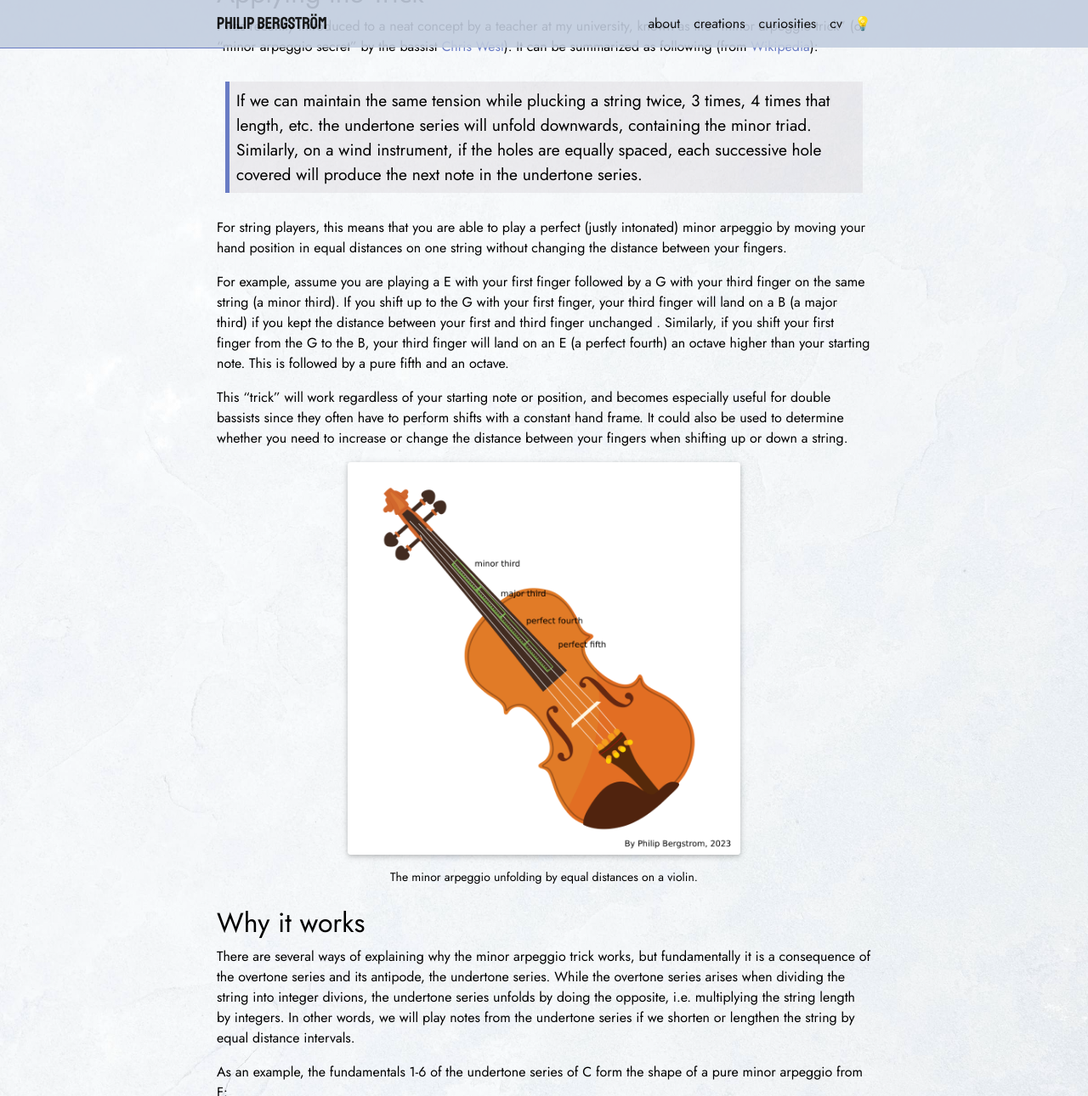
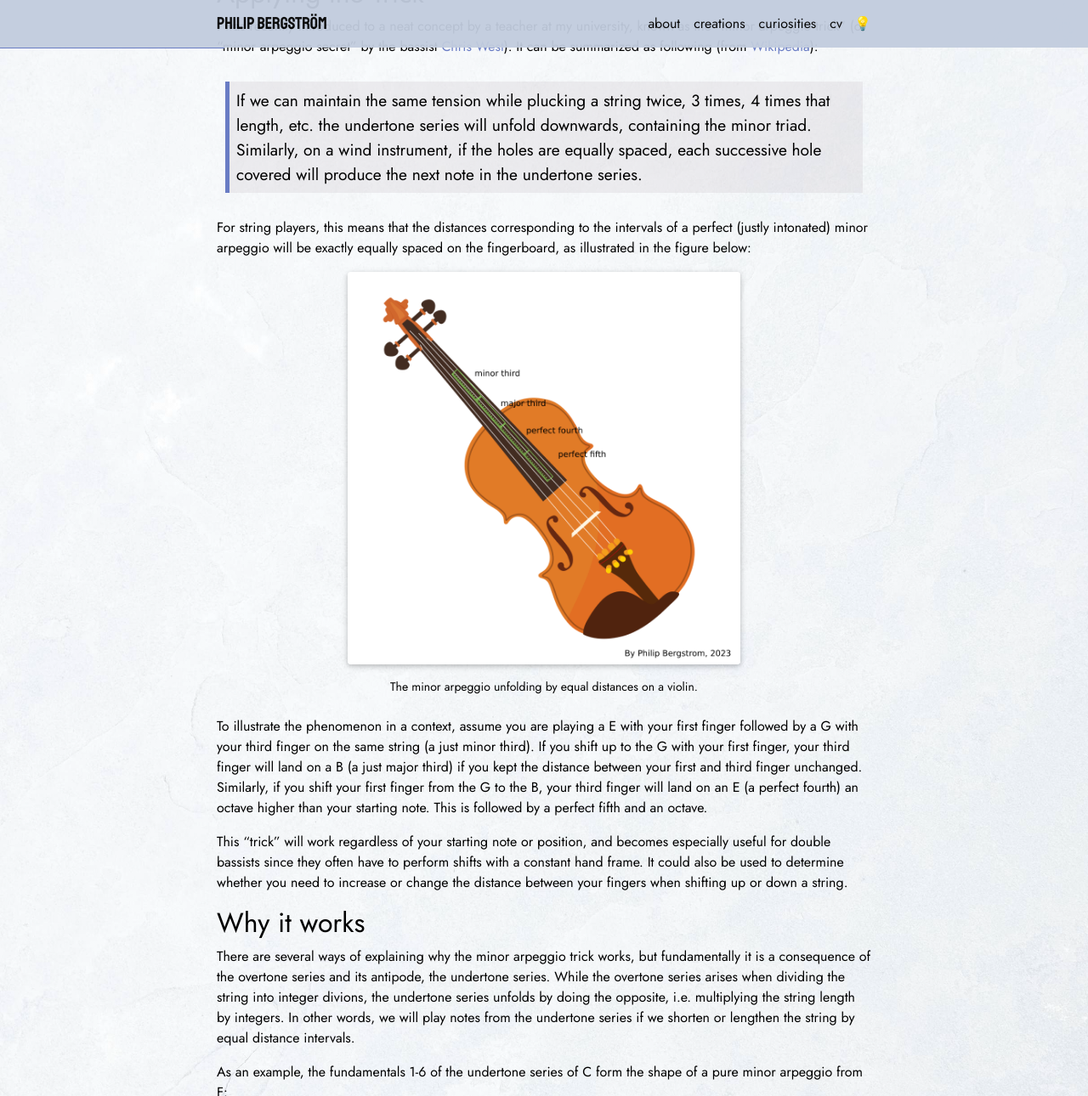
Before and after one commit to phber/phber.github.io, a Jekyll site: the page built from _projects/minor-arpeggio.md, in a window 1280 px wide and 1400 px high, scrolled down 244 px, cut to the strip 0-1290 px from the top of the window. Shown: the whole strip at 85% size. Built offline with Jekyll 4.4.1, drawn with Linux system fonts in a browser that asks for light colours; comment, search, counter and statistics services are not loaded; a style sheet for code colours, icons or effects is not loaded; some of the changed text lies outside the part shown.

Commit message:
Fix theme and minor arpeggio content.

```diff
--- a/_layouts/about.html
+++ b/_layouts/about.html
@@ -9,6 +9,9 @@
   {%- endif -%}
   {% include head.html %}
   <style>
+    .navbar-nav > .active > a, .navbar-nav > li > a:hover {
+      color: #697cc4!important;
+    }
     .navbar {
       background-color: rgba(0, 0, 0, 0) !important;
     }
--- a/_projects/minor-arpeggio.md
+++ b/_projects/minor-arpeggio.md
@@ -2,7 +2,7 @@
 layout: post
 title: The "Minor Arpeggio Trick"
 date:   2023-06-26
-description: Using the overtone series to play in pure intonation.
+description: Using the overtone series to play in just intonation on string instruments.
 img: assets/img/arpeggiosecret.jpg
 ---
 
@@ -12,17 +12,16 @@
 
 >If we can maintain the same tension while plucking a string twice, 3 times, 4 times that length, etc. the undertone series will unfold downwards, containing the minor triad. Similarly, on a wind instrument, if the holes are equally spaced, each successive hole covered will produce the next note in the undertone series.
 
-For string players, this means that you are able to play a perfect (justly intonated) minor
-arpeggio by moving your hand position in equal distances on one string without changing the distance between your fingers.
+For string players, this means that the distances corresponding to the intervals of a perfect (justly intonated) minor arpeggio will be exactly equally spaced on the fingerboard, as illustrated in the figure below:
 
-For example, assume you are playing a E with your first finger followed by a G with your third finger on the same string (a minor third). If you shift up to the G with your first finger, your third finger will land on a B (a major third) if you kept the distance between your first and third finger unchanged . Similarly, if you shift your first finger from the G to the B, your third finger will land on an E (a perfect fourth) an octave higher than your starting note. This is followed by a pure fifth and an octave.
+{% include figure.html center=true width="60%" path="assets/img/arpeggiosecret.jpg" class="img-fluid rounded z-depth-1" zoomable=true%}
+<div class="caption">
+The minor arpeggio unfolding by equal distances on a violin.
+</div>
+
+To illustrate the phenomenon in a context, assume you are playing a E with your first finger followed by a G with your third finger on the same string (a just minor third). If you shift up to the G with your first finger, your third finger will land on a B (a just major third) if you kept the distance between your first and third finger unchanged. Similarly, if you shift your first finger from the G to the B, your third finger will land on an E (a perfect fourth) an octave higher than your starting note. This is followed by a perfect fifth and an octave.
 
 This "trick" will work regardless of your starting note or position, and becomes especially useful for double bassists since they often have to perform shifts with a constant hand frame. It could also be used to determine whether you need to increase or change the distance between your fingers when shifting up or down a string.
-
-{% include figure.html center=true width="60%" path="assets/img/arpeggiosecret.jpg" class="img-fluid rounded z-depth-1" zoomable=true%}
- <div class="caption">
-The minor arpeggio unfolding by equal distances on a violin.
-</div>
 
 ## Why it works
 
@@ -50,4 +49,4 @@
 The minor arpeggio from F3 derived from the undertone series on C.
 </div>
 
-Consequently, we are playing notes from the undertone series on C when we are using the minor arpeggio trick to play an F minor arpeggio on one string.
+If you want to further explore how to apply this concept on the double bass, check out the book *Fractal Fingering* by bassist [David Allen Moore](https://www.fractalbassist.com/).
--- a/_sass/_base.scss
+++ b/_sass/_base.scss
@@ -202,7 +202,7 @@
   box-shadow: none;
   //border-bottom: 1px solid var(--global-divider-color);
   background-color: var(--global-navbar-color);
-  opacity: 0.9;
+  opacity: 0.95;
 }
 
 
--- a/_sass/_themes.scss
+++ b/_sass/_themes.scss
@@ -59,7 +59,7 @@
   --global-text-color: #{$grey-color-light};
   --global-text-color-light: #{$grey-color-light};
   --global-theme-color: #9ea8cc;
-  --global-hover-color: #adb3c9;
+  --global-hover-color: #9ea8cc;
   --global-hover-text-color: #{$white-color};
   --global-footer-bg-color: #{$grey-color-light};
   --global-footer-text-color: #{$grey-color-dark};
```
Also changed, not shown: _projects/planet-sonification.md (+1 -1 lines).
